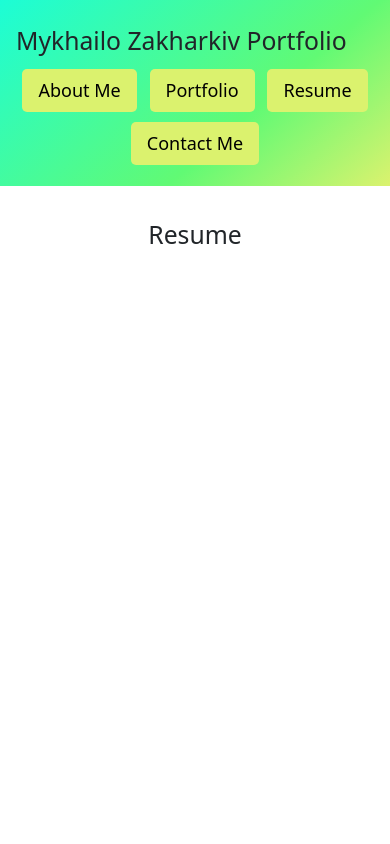
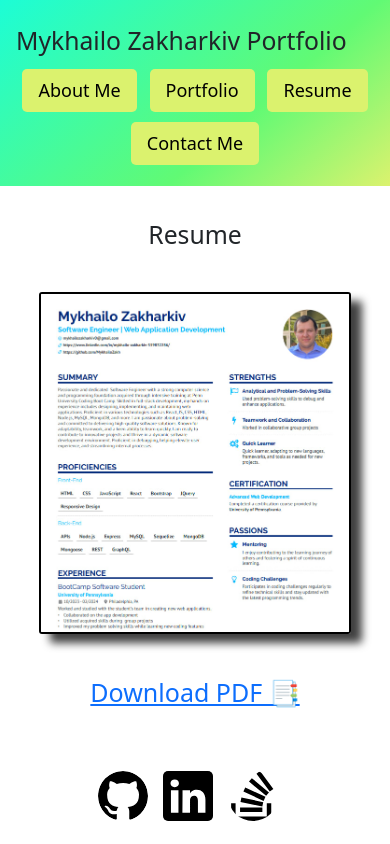
Before and after one commit to MykhailoZakh/React-Rendering-Portfolio, a React app: page /resume in a window 390 px wide. Shown: the top 844 px of the page. Built offline with nearby package versions, Linux system fonts and the light colour scheme; the HTML template or start-up script is replaced by a standard one.

Commit message:
fixing pdf resume for mobile screen

```diff
--- a/src/components/Resume/index.jsx
+++ b/src/components/Resume/index.jsx
@@ -3,15 +3,20 @@ export default function Resume() {
   return (
     <section>
       <h2>Resume</h2>
-      {/* <object className="pdf" type="application/pdf" data="./resume.pdf">
+      <object className="pdf" type="application/pdf" data="./resume.pdf">
         <p>
-          This browser does not support PDFs. Please download the PDF to view
-          <a href="./resume.pdf" download="Mykhailo-Profile">
-            Download PDF
-          </a>
+          <img src="./resume.jpg" className="pdf-img" />
+          <p className="d-flex justify-content-around ">
+            <a
+              href="./resume.pdf"
+              download="Mykhailo-Profile"
+              className="dowPdf"
+            >
+              Download PDF 📑
+            </a>
+          </p>
         </p>
-      </object> */}
-      <iframe src="./resume.pdf" className="pdf"></iframe>
+      </object>
     </section>
   );
 }
--- a/src/components/Resume/resume.css
+++ b/src/components/Resume/resume.css
@@ -4,3 +4,23 @@
   margin: 10px 10% 10px 10%;
   border-radius: 10px;
 }
+
+/* style for mobile version where pdf obj not reading */
+.pdf-img {
+  height: 100%;
+  width: 80%;
+  margin: 10px 10% 10px 10%;
+  display: block;
+  border: 2px black solid;
+  box-shadow: 11px 9px 9px 0px rgba(0, 0, 0, 0.75);
+  border-radius: 3px;
+}
+
+.dowPdf {
+  margin-top: 30px;
+  font-size: 25px;
+}
+
+.dowPdf:hover {
+  transform: scale(1.1);
+}
```
Also changed, not shown: public/resume.jpg (added).
